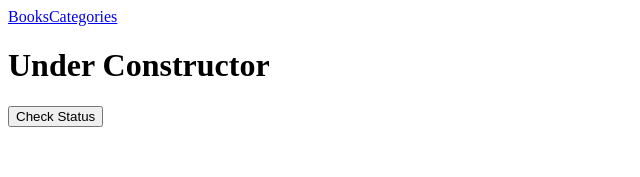
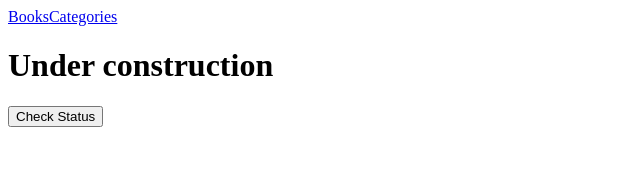
Before and after one commit to Estherstarr/bookstore, a React (Create React App) app: page /categories in a window 1280 px wide. Both pictures are taken after a click on the button "Check Status". Shown: the top 177 px of the page, without its empty margins (0-640 px from the left). Built offline with nearby package versions, Linux system fonts and the light colour scheme.

Commit message:
Handle the check status button

```diff
--- a/package.json
+++ b/package.json
@@ -13,7 +13,9 @@
     "react-router": "^6.3.0",
     "react-router-dom": "^6.3.0",
     "react-scripts": "5.0.1",
+    "react-uuid": "^1.0.2",
     "redux": "^4.2.0",
+    "uuid": "^8.3.2",
     "web-vitals": "^2.1.4"
   },
   "scripts": {
--- a/src/components/AddBook.js
+++ b/src/components/AddBook.js
@@ -1,4 +1,5 @@
 import React, { useRef } from 'react';
+import { v4 as uuidv4 } from 'uuid';
 import PropTypes from 'prop-types';
 
 const AddBook = ({ addNewBook }) => {
@@ -8,7 +9,7 @@ const AddBook = ({ addNewBook }) => {
   const handleSubmit = (e) => {
     e.preventDefault();
     const newBook = {
-      id: 3,
+      id: uuidv4(),
       title: titleRef.current.value,
       author: authorRef.current.value,
       category: 'category',
--- a/src/components/Categories.js
+++ b/src/components/Categories.js
@@ -1,12 +1,23 @@
 import React from 'react';
-import { useSelector } from 'react-redux';
+import { useDispatch, useSelector } from 'react-redux';
+import { checkStatus } from '../redux/categories/categories';
 
 const Categories = () => {
   const categories = useSelector((state) => state.categories);
+  const dispatch = useDispatch();
+
+  const handleCheckStatus = () => {
+    dispatch(checkStatus());
+  };
+
   return (
     <div>
-      <h1>{categories}</h1>
-      <button type="button">Check Status</button>
+      {categories.length > 0 && (
+        <h1>{categories}</h1>
+      )}
+      <button type="button" onClick={handleCheckStatus}>
+        Check Status
+      </button>
     </div>
   );
 };
--- a/src/redux/categories/categories.js
+++ b/src/redux/categories/categories.js
@@ -5,6 +5,11 @@ const CHECK_STATUS = 'bookstore/categories/CHECK_STATUS';
 export const checkStatus = () => ({ type: CHECK_STATUS });
 
 // Reducer logic
-const categoryReducer = (state = 'Under Constructor') => state;
+const categoryReducer = (state = [], action) => {
+  if (action.type === CHECK_STATUS) {
+    return 'Under construction';
+  }
+  return state;
+};
 
 export default categoryReducer;
```
Also changed, not shown: 1 other file (tests, documents, lock files or other folders).
